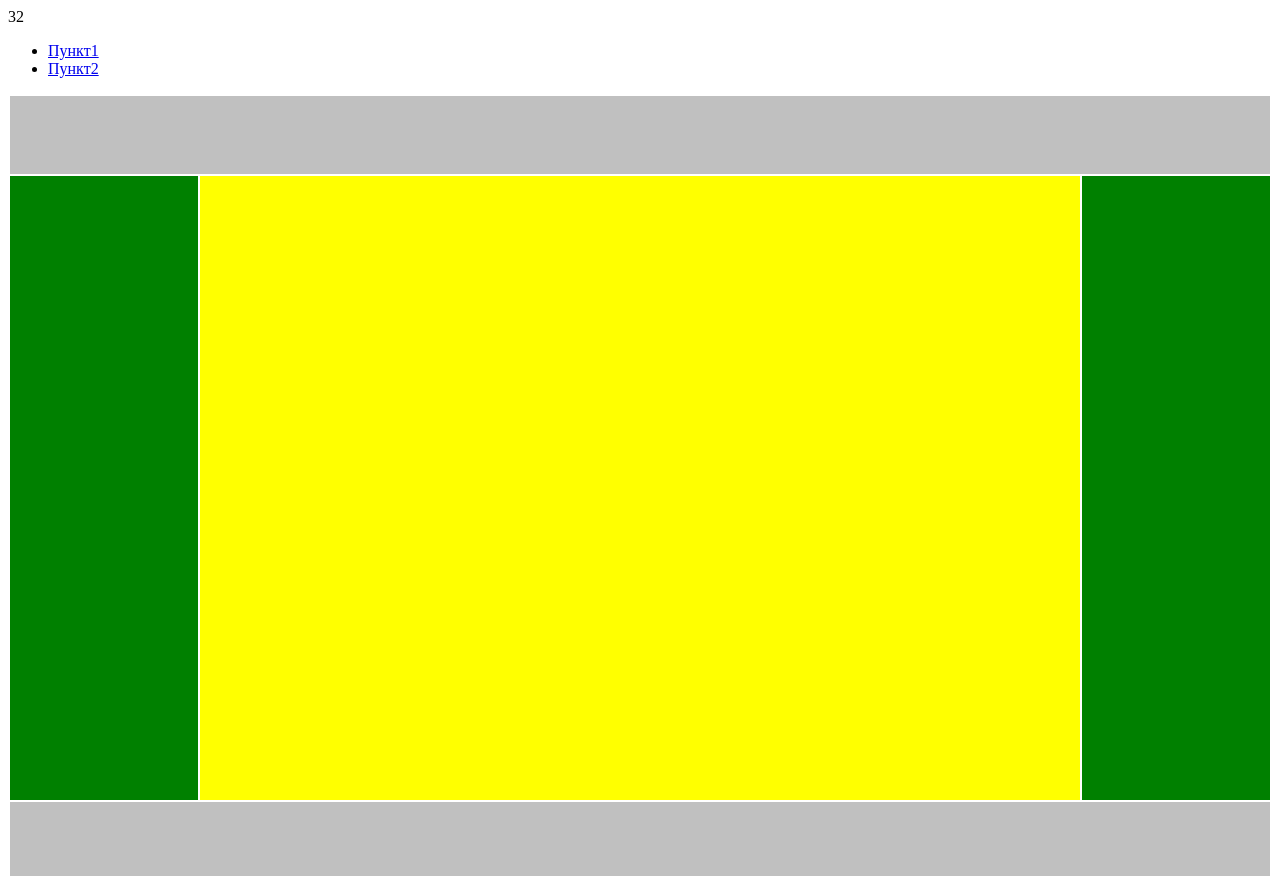
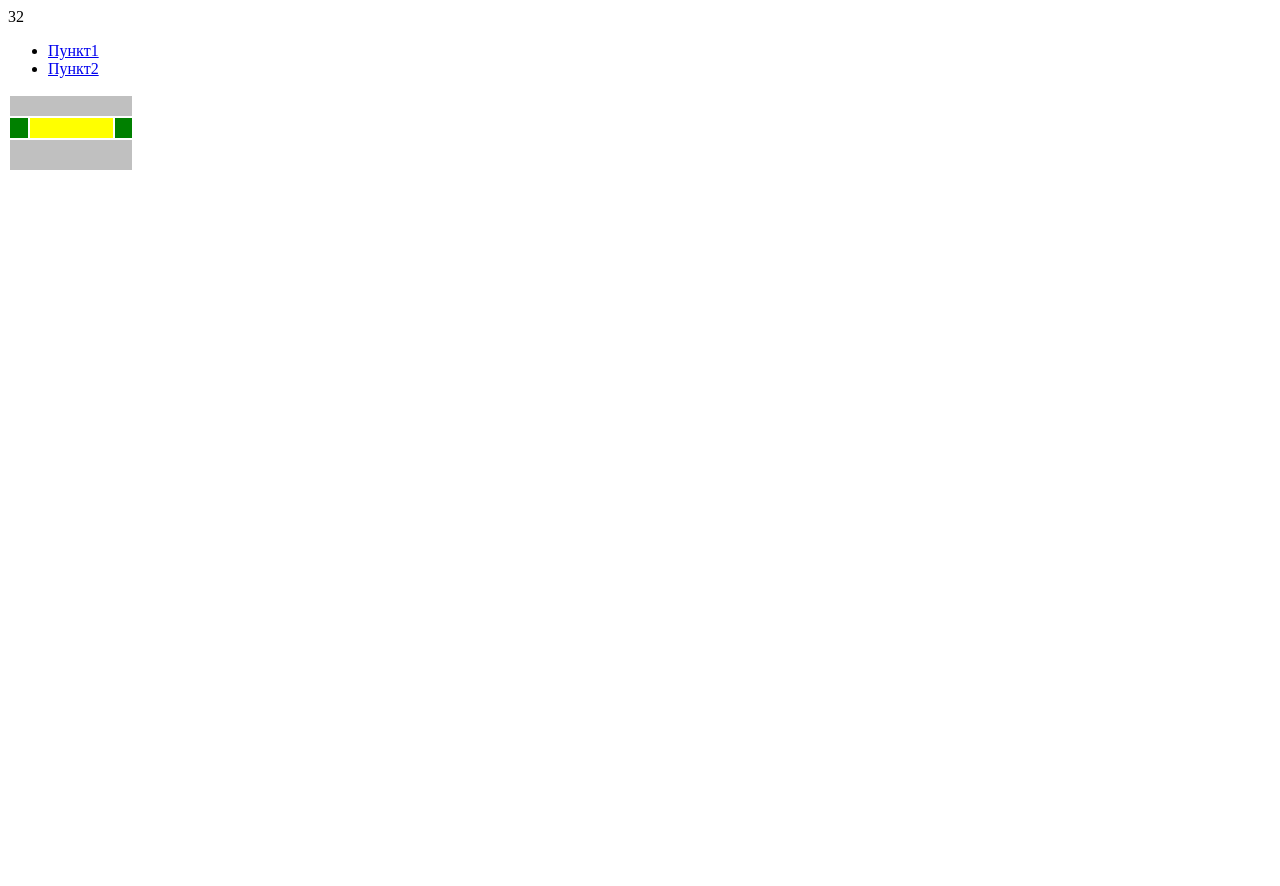
Before and after one commit to knif-blood/ckurs, a plain HTML site: page index.html in a window 1280 px wide. After the commit the page ends 800 px from the top, so only its background shows below. Drawn offline with Linux system fonts and the light colour scheme.

Commit message:
Update index.html

```diff
--- a/index.html
+++ b/index.html
@@ -3,11 +3,11 @@
 <title>разметка страницы при помощи таблицы</title>
 </head>
 <body >
-<table width='100%' height='100%' valign='top'>
+<table width='10%' height='10%' valign='top'>
 <tr height='10%' bgcolor='silver'>
 <td colspan='3'>&nbsp</td>
 </tr>
-<tr height='80%'>
+<tr height='10%'>
 <td width='15%' bgcolor='green'>&nbsp</td>
 <td bgcolor='yellow'>&nbsp</td>
 <td width='15%' bgcolor='green'>&nbsp</td>
```
